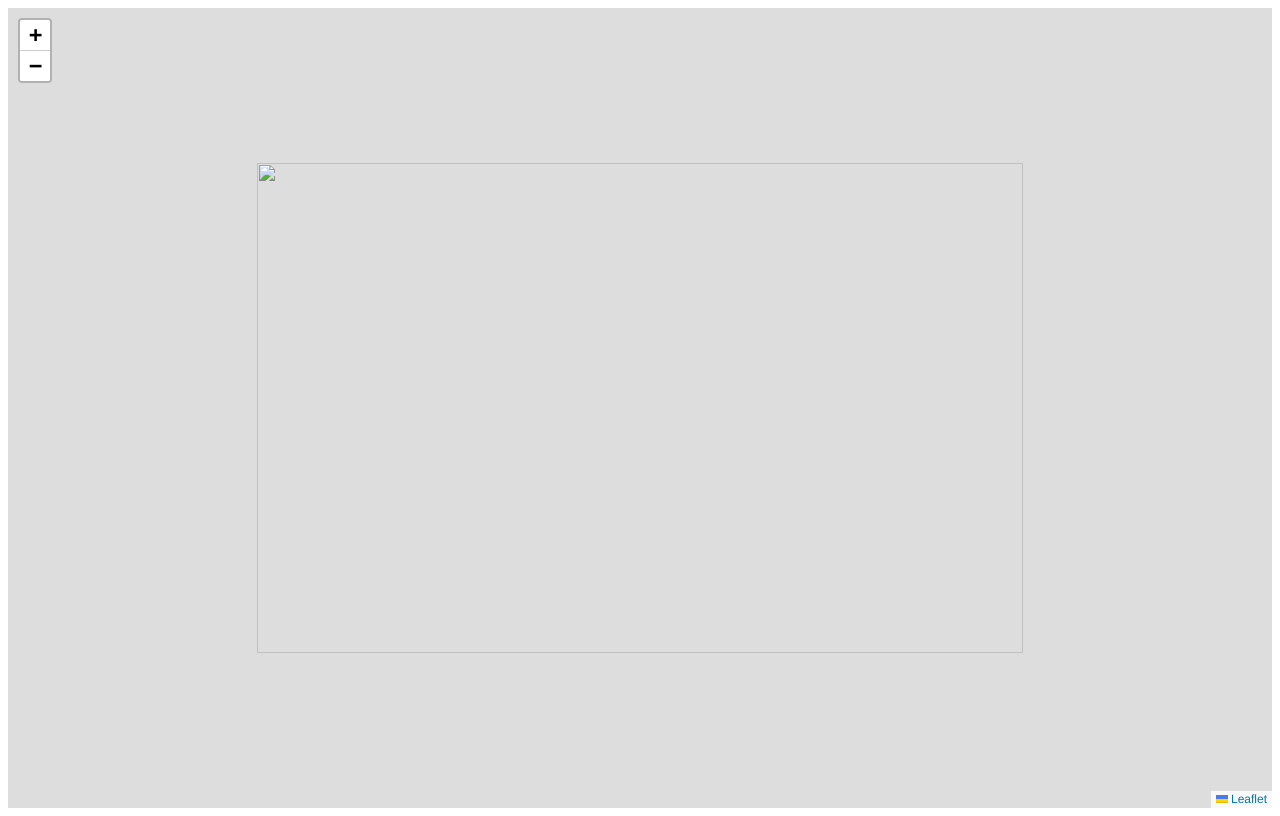
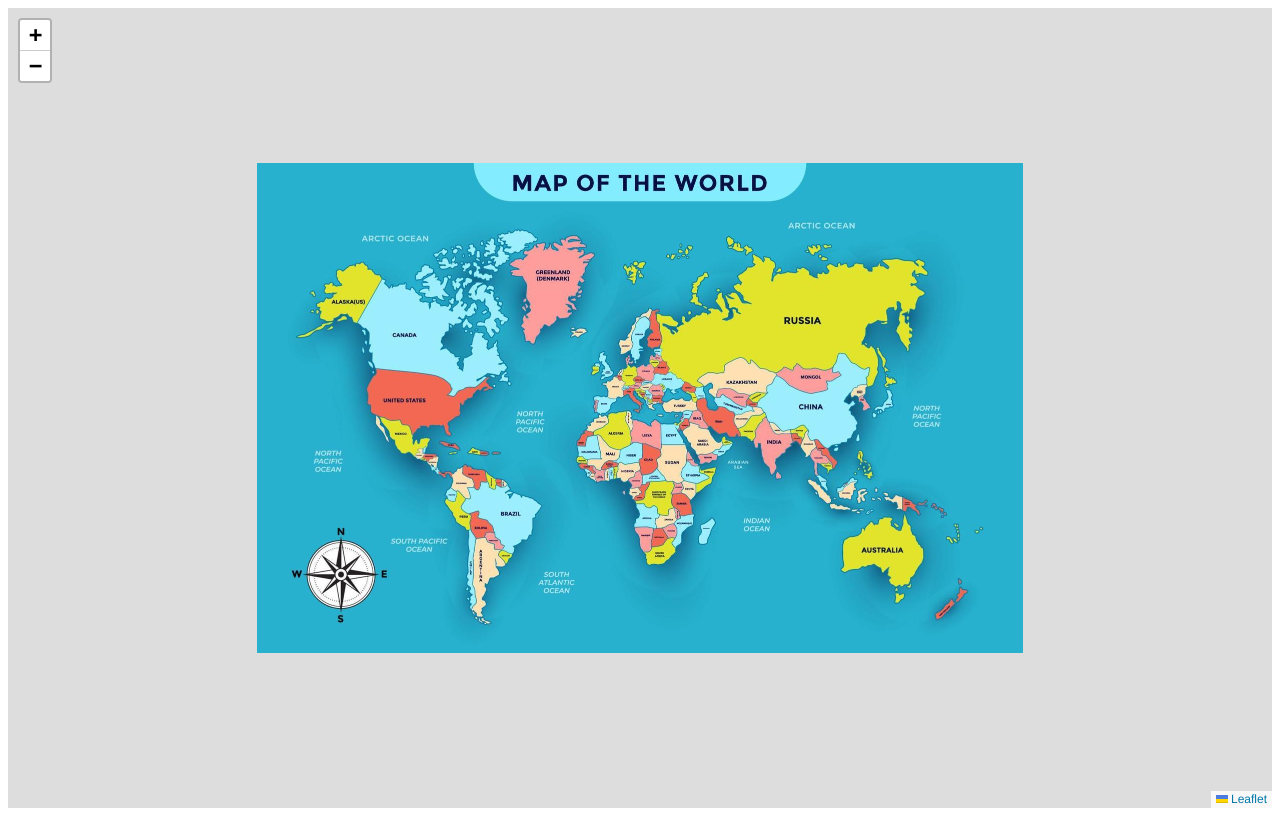
Before and after one commit to Bufflak/bufflak.github.io, a plain HTML site: page 1.html in a window 1280 px wide. Drawn offline with nearby package versions, Linux system fonts and the light colour scheme.

Commit message:
Update 1.html

```diff
--- a/1.html
+++ b/1.html
@@ -58,7 +58,7 @@
         const bounds = [[0, 0], [imageHeight, imageWidth]];
 
         // Add your custom image to the map
-        L.imageOverlay('path-to-your-image.jpg', bounds).addTo(map);
+        L.imageOverlay('1.jpg', bounds).addTo(map);
         map.fitBounds(bounds);
 
         // Marker icons
```
